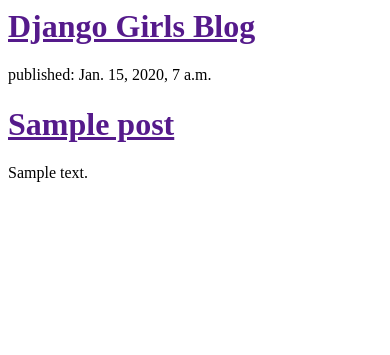
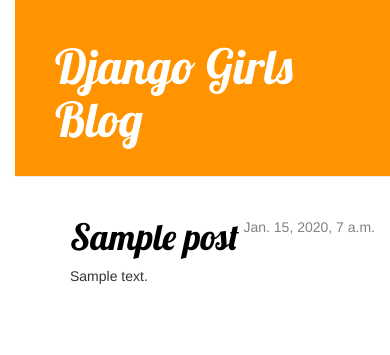
Before and after one commit to rbuhler/django-girls, a Django app: page / in a window 390 px wide. Shown: the top 355 px of the page. Run offline with Django 3.2, Linux system fonts and the light colour scheme; tables that the repository leaves empty hold one stand-in row (values such as "Sample post"); some libraries are stand-ins or nearby versions.

Commit message:
Almost there

```diff
--- /dev/null
+++ b/blog/static/css/blog.css
@@ -0,0 +1,56 @@
+h1 a {
+    color: #FCA205;
+  font-family: 'Lobster';
+}
+
+body {
+    padding-left: 15px;
+}
+
+.page-header {
+    background-color: #ff9400;
+    margin-top: 0;
+    padding: 20px 20px 20px 40px;
+}
+
+.page-header h1, .page-header h1 a, .page-header h1 a:visited, .page-header h1 a:active {
+    color: #ffffff;
+    font-size: 36pt;
+    text-decoration: none;
+}
+
+.content {
+    margin-left: 40px;
+}
+
+h1, h2, h3, h4 {
+    font-family: 'Lobster', cursive;
+}
+
+.date {
+    float: right;
+    color: #828282;
+}
+
+.save {
+    float: right;
+}
+
+.post-form textarea, .post-form input {
+    width: 100%;
+}
+
+.top-menu, .top-menu:hover, .top-menu:visited {
+    color: #ffffff;
+    float: right;
+    font-size: 26pt;
+    margin-right: 20px;
+}
+
+.post {
+    margin-bottom: 70px;
+}
+
+.post h1 a, .post h1 a:visited {
+    color: #000000;
+}
--- /dev/null
+++ b/blog/templates/blog/base.html
@@ -0,0 +1,25 @@
+{% load staticfiles %}
+<html>
+    <head>
+      <link rel="stylesheet" href="//maxcdn.bootstrapcdn.com/bootstrap/3.2.0/css/bootstrap.min.css">
+      <link rel="stylesheet" href="//maxcdn.bootstrapcdn.com/bootstrap/3.2.0/css/bootstrap-theme.min.css">
+
+      <link href="https://fonts.googleapis.com/css?family=Lobster&subset=latin,latin-ext" rel="stylesheet" type="text/css">
+
+      <link rel="stylesheet" href="{% static 'css/blog.css' %}">
+
+      <title>Django Girls blog</title>
+    </head>
+<body>
+    <div class="page-header">
+        <h1><a href="/">Django Girls Blog</a></h1>
+    </div>
+    <div class="content container">
+        <div class="row">
+            <div class="col-md-8">
+            {% block content %}
+            {% endblock %}
+            </div>
+        </div>
+    </div>
+</html>
--- a/blog/templates/blog/post_list.html
+++ b/blog/templates/blog/post_list.html
@@ -1,25 +1,13 @@
-<html>
-    <head>
-        <title>Django Girls blog</title>
-    </head>
-    <body>
-        <div>
-            <h1><a href="">Django Girls Blog</a></h1>
+{% extends 'blog/base.html' %}
+
+{% block content %}
+    {% for post in posts %}
+        <div class="post">
+            <div class="date">
+                {{ post.published_date }}
+            </div>
+            <h1><a href="">{{ post.title }}</a></h1>
+            <p>{{ post.text|linebreaksbr }}</p>
         </div>
-
-          {% for post in posts %}
-            <div>
-              <p>
-                published: {{ post.published_date }}
-              </p>
-              <h1>
-                <a href="">{{ post.title}}</a>
-              </h1>
-              <p>
-                {{ post.text|linebreaksbr }}
-              </p>
-            </div>
-          {% endfor %}
-
-    </body>
-</html>
+    {% endfor %}
+{% endblock content %}
```
